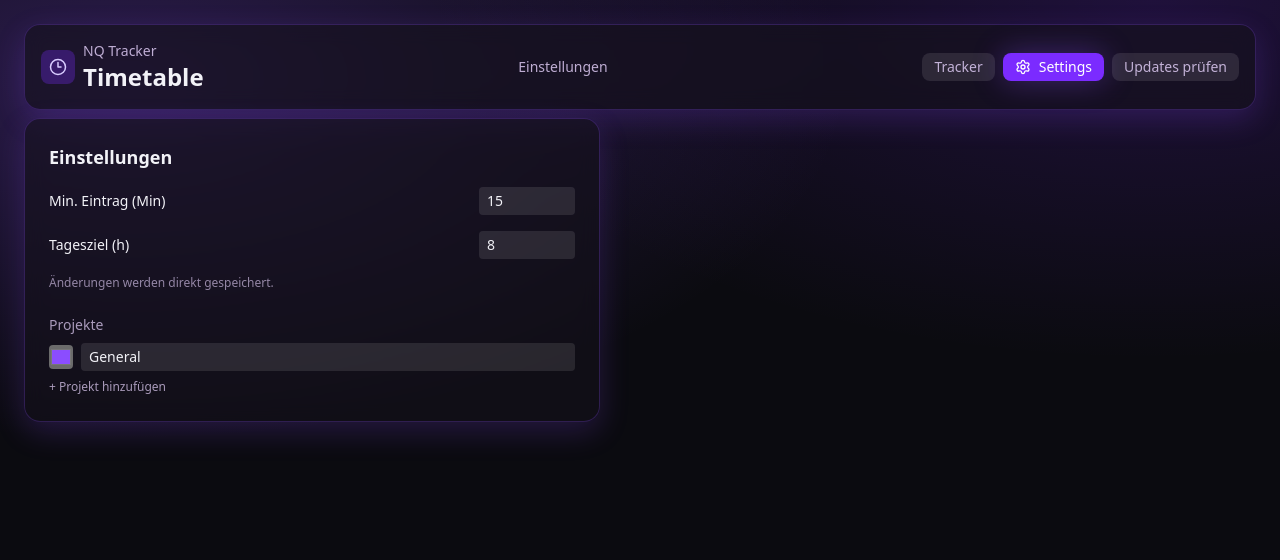
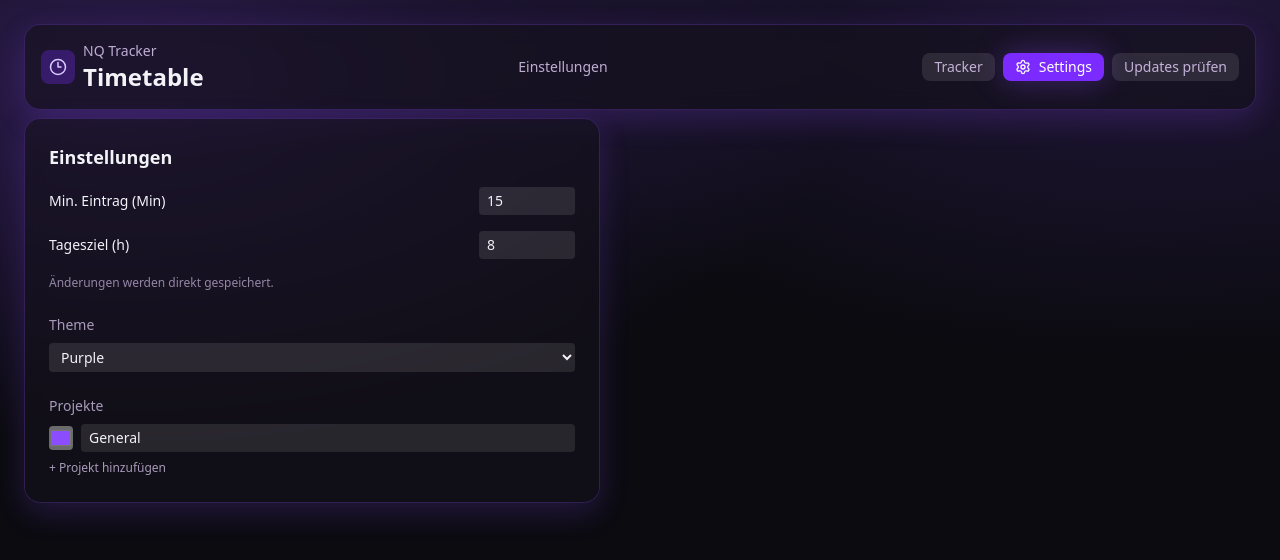
Before and after one commit to Qu3ntinS/NQ-Tracker, a React (Create React App) app: page / in a window 1280 px wide. Both pictures are taken after a click on the button "Settings". Shown: the top 560 px of the page. Built offline with nearby package versions, Linux system fonts and the light colour scheme.

Commit message:
Feat: theme selection + custom color

```diff
--- a/electron/db.js
+++ b/electron/db.js
@@ -38,6 +38,8 @@ function initDb() {
   if (!settings.length) {
     db.prepare("INSERT INTO settings (key,value) VALUES (?,?)").run("minEntryMinutes", "15");
     db.prepare("INSERT INTO settings (key,value) VALUES (?,?)").run("dailyGoalHours", "8");
+    db.prepare("INSERT INTO settings (key,value) VALUES (?,?)").run("theme", "purple");
+    db.prepare("INSERT INTO settings (key,value) VALUES (?,?)").run("themeCustom", "#8b4dff");
   }
 }
 
--- a/src/App.js
+++ b/src/App.js
@@ -86,7 +86,7 @@ function App() {
   const [date, setDate] = useState(new Date());
   const [entries, setEntries] = useState([]);
   const [projects, setProjects] = useState([]);
-  const [settings, setSettings] = useState({ minEntryMinutes: minEntryDefault, dailyGoalHours: dailyGoalDefault });
+  const [settings, setSettings] = useState({ minEntryMinutes: minEntryDefault, dailyGoalHours: dailyGoalDefault, theme: "purple", themeCustom: "#8b4dff" });
   const [selectedEntry, setSelectedEntry] = useState(null);
   const [updateStatus, setUpdateStatus] = useState("");
   const [sidebarWidth, setSidebarWidth] = useState(320);
@@ -101,6 +101,10 @@ function App() {
       setProjects(projs);
     })();
   }, []);
+
+  useEffect(() => {
+    applyTheme(settings.theme, settings.themeCustom);
+  }, [settings.theme, settings.themeCustom]);
 
   useEffect(() => {
     api.onUpdateStatus?.((msg) => {
@@ -583,6 +587,25 @@ function SettingsPage({ settings, onChange, projects, onAddProject, onUpdateProj
       </div>
 
       <div>
+        <div className="text-sm text-purple-200/70 mb-2">Theme</div>
+        <div className="space-y-2 text-sm">
+          <select className="w-full bg-white/10 rounded px-2 py-1" value={settings.theme} onChange={(e) => onChange({ theme: e.target.value })}>
+            <option value="purple">Purple</option>
+            <option value="blue">Blue</option>
+            <option value="green">Green</option>
+            <option value="mono">Mono</option>
+            <option value="custom">Custom</option>
+          </select>
+          {settings.theme === "custom" && (
+            <div className="flex items-center gap-2">
+              <input className="flex-1 bg-white/10 rounded px-2 py-1" value={settings.themeCustom || ""} onChange={(e) => onChange({ themeCustom: e.target.value })} placeholder="#8b4dff" />
+              <input type="color" value={settings.themeCustom || "#8b4dff"} onChange={(e) => onChange({ themeCustom: e.target.value })} className="w-10 h-8 rounded" />
+            </div>
+          )}
+        </div>
+      </div>
+
+      <div>
         <div className="text-sm text-purple-200/70 mb-2">Projekte</div>
         <div className="space-y-2">
           {projects.map(p => (
@@ -713,6 +736,30 @@ function EntryEditor({ entry, projects, settings, onClose, onSave, onDelete }) {
 }
 
 
+function applyTheme(theme, customHex) {
+  const themes = {
+    purple: "#8b4dff",
+    blue: "#3b82f6",
+    green: "#22c55e",
+    mono: "#c7c7c7",
+  };
+  const hex = theme === "custom" ? (customHex || "#8b4dff") : themes[theme] || themes.purple;
+  const rgb = hexToRgb(hex) || "139, 77, 255";
+  const root = document.documentElement;
+  root.style.setProperty("--accent", hex);
+  root.style.setProperty("--accent2", hex);
+  root.style.setProperty("--accent-rgb", rgb);
+}
+
+function hexToRgb(hex) {
+  const h = hex.replace("#", "");
+  if (h.length !== 6) return null;
+  const r = parseInt(h.slice(0, 2), 16);
+  const g = parseInt(h.slice(2, 4), 16);
+  const b = parseInt(h.slice(4, 6), 16);
+  return `${r}, ${g}, ${b}`;
+}
+
 function formatDuration(mins) {
   if (mins >= 60) {
     const h = Math.floor(mins / 60);
--- a/src/index.css
+++ b/src/index.css
@@ -4,6 +4,10 @@
 
 :root {
   color-scheme: dark;
+  --accent: #8b4dff;
+  --accent2: #7b2bff;
+  --accent-rgb: 139, 77, 255;
+  --bg: #0b0b10;
 }
 
 html, body, #root {
@@ -13,9 +17,9 @@ html, body, #root {
 body {
   margin: 0;
   font-family: ui-sans-serif, system-ui, -apple-system, Segoe UI, Roboto, Helvetica, Arial;
-  background: radial-gradient(1200px 600px at 10% 10%, rgba(139,77,255,0.25), transparent 60%),
-              radial-gradient(1200px 600px at 90% 0%, rgba(123,43,255,0.18), transparent 60%),
-              #0b0b10;
+  background: radial-gradient(1200px 600px at 10% 10%, rgba(var(--accent-rgb),0.25), transparent 60%),
+              radial-gradient(1200px 600px at 90% 0%, rgba(var(--accent-rgb),0.18), transparent 60%),
+              var(--bg);
   color: #f2f2f7;
 }
 
@@ -25,7 +29,7 @@ body {
 
 .glass {
   background: rgba(20, 18, 28, 0.6);
-  border: 1px solid rgba(139,77,255,0.25);
-  box-shadow: 0 10px 30px rgba(139,77,255,0.2);
+  border: 1px solid rgba(var(--accent-rgb),0.25);
+  box-shadow: 0 10px 30px rgba(var(--accent-rgb),0.2);
   backdrop-filter: blur(10px);
 }
```
